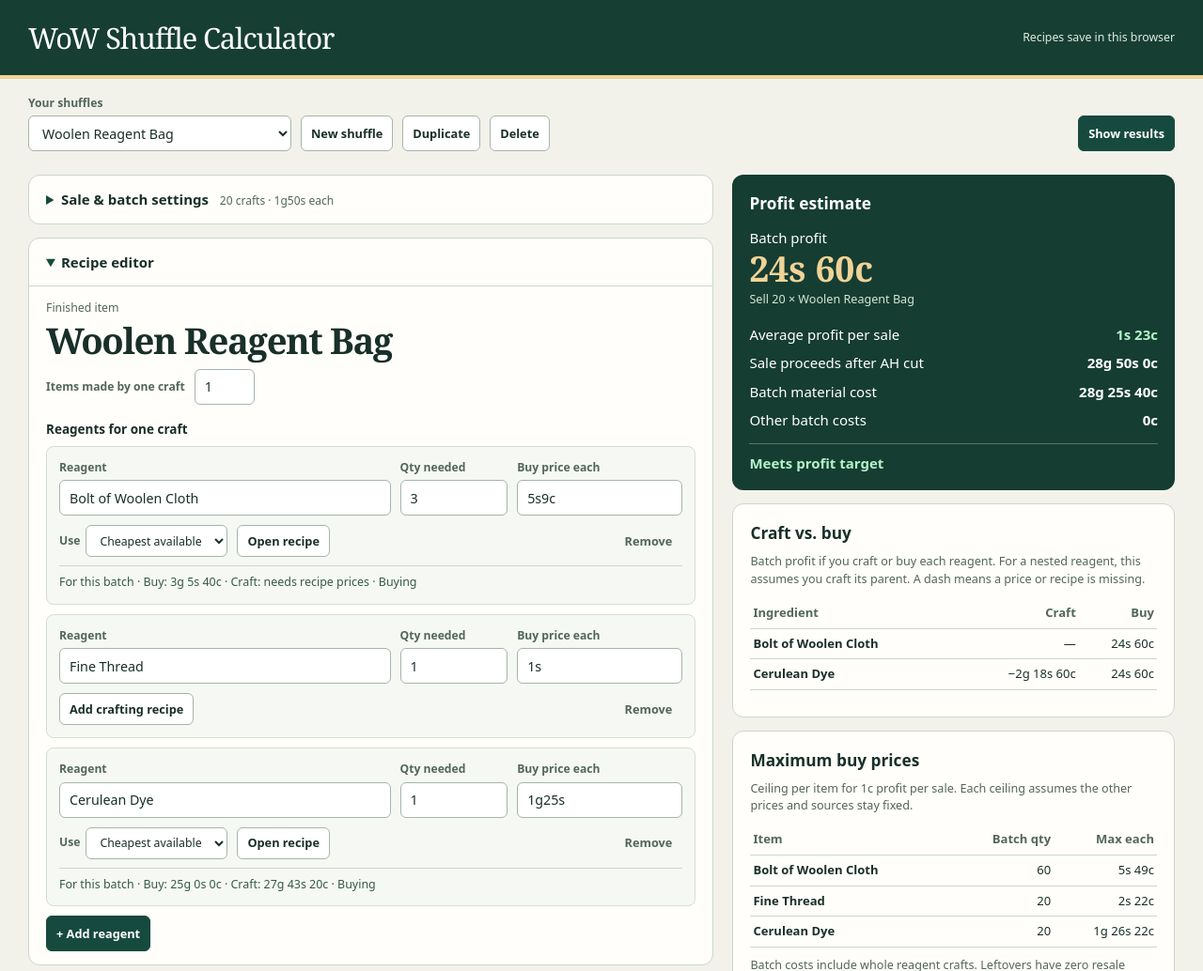
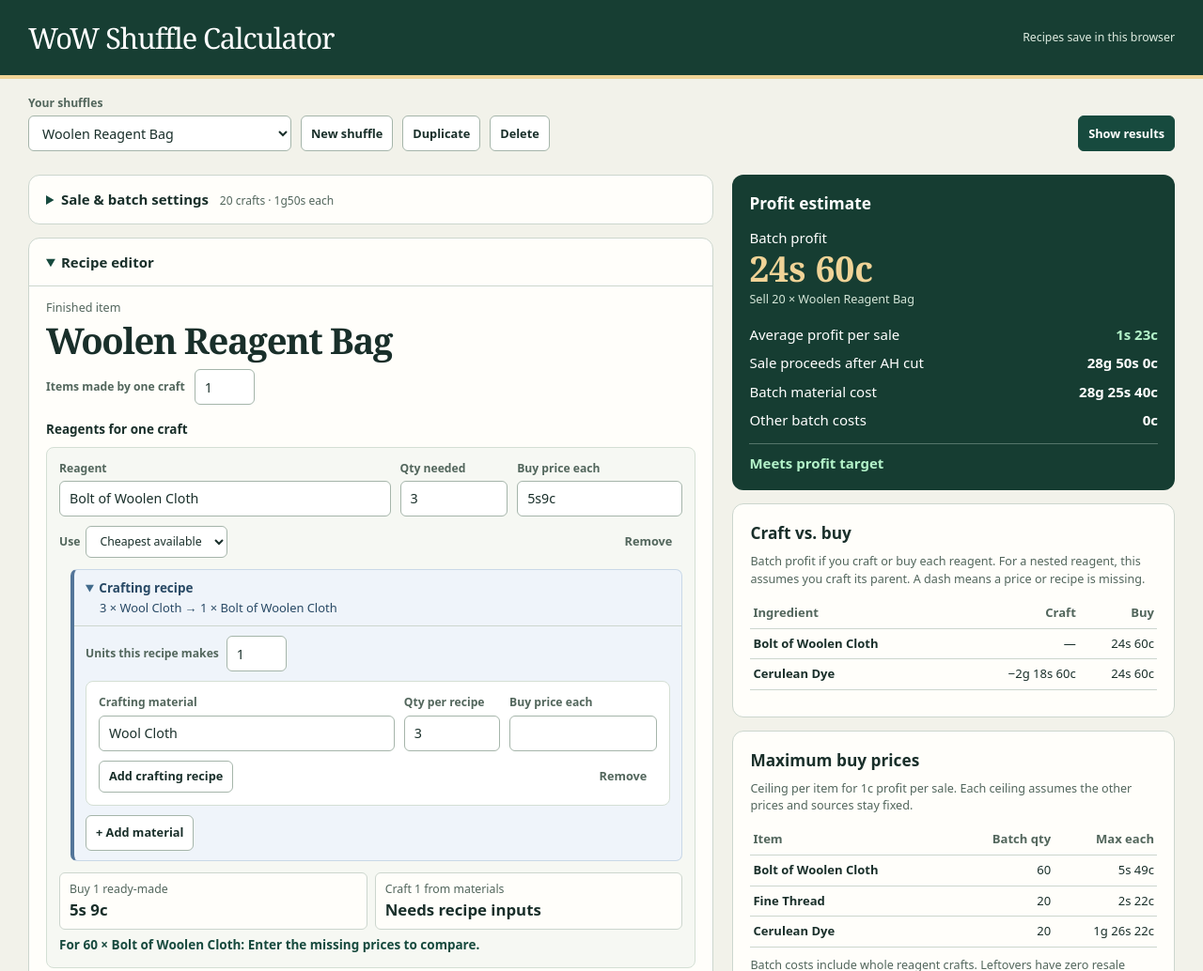
Before and after one commit to Shabbso/wow-shuffle-calculator, a plain HTML site: page index.html in a window 1280 px wide. Shown: the top 1034 px of the page at 94% size. Drawn offline with Linux system fonts and the light colour scheme.

Commit message:
Edit nested crafting materials and compare reagent prices inline

```diff
--- a/app.js
+++ b/app.js
@@ -41,95 +41,72 @@ function field(label, value, fieldName, id = '') {
     ${numeric ? 'inputmode="decimal"' : ''} autocomplete="off"></label>`;
 }
 
-let recipeId = null;
-
-function context() {
-  const s = active();
-  const entries = [...nodes(s.ingredients)];
-  const entry = entries.find(({node}) => node.id === recipeId);
-  const parents = entry ? [...entry.ancestors, recipeId].map(id => entries.find(({node}) => node.id === id).node) : [];
-  let runs = Number(s.batch);
-  for (const parent of parents) runs = Math.ceil(runs * Number(parent.qty) / Number(parent.yield));
-  return {parent: entry?.node, parents, runs, items: entry?.node.children ?? s.ingredients};
-}
-
 function sourceControl(node) {
   return `<label class="source">Use<select data-field="mode" data-id="${node.id}">
       ${[['auto','Cheapest available'],['buy','Buy from AH'],['craft','Craft it']].map(([value,label]) =>
       `<option value="${value}" ${node.mode === value ? 'selected' : ''}>${label}</option>`).join('')}</select></label>`;
 }
 
-function ingredient(node) {
+function ingredient(node, depth = 0) {
   const recipe = node.children.length > 0;
-  return `<article class="ingredient" aria-label="${escapeHtml(node.name || 'New reagent')}">
-    <div class="ingredient-fields">${field('Reagent', node.name, 'name', node.id)}
-    ${field('Qty needed', node.qty, 'qty', node.id)}
+  const name = escapeHtml(node.name || 'New reagent');
+  const branch = recipe ? `<details class="subrecipe" data-branch="${node.id}" ${node.folded ? '' : 'open'}>
+    <summary>Crafting recipe <span class="formula" id="formula-${node.id}"></span></summary>
+    <div class="branch-body">
+      ${field('Units this recipe makes', node.yield, 'yield', node.id)}
+      ${node.children.map(child => ingredient(child, depth + 1)).join('')}
+      <button data-action="child" data-id="${node.id}">+ Add material</button>
+    </div></details>` : '';
+  return `<article class="ingredient" id="row-${node.id}" aria-label="${name}">
+    <div class="ingredient-fields">${field(depth ? 'Crafting material' : 'Reagent', node.name, 'name', node.id)}
+    ${field(depth ? 'Qty per recipe' : 'Qty needed', node.qty, 'qty', node.id)}
     ${field('Buy price each', node.price, 'price', node.id)}</div>
     <div class="actions">
-    ${recipe ? sourceControl(node) : ''}
-    <button data-action="open" data-id="${node.id}">${recipe ? 'Open recipe' : 'Add crafting recipe'}</button>
-    <button class="remove" data-action="remove" data-id="${node.id}">Remove</button></div>
-    ${recipe ? `<p class="decision" id="cost-${node.id}"></p>` : ''}</article>`;
-}
-
-function navigateRecipe(id) {
-  recipeId = id;
-  renderRecipe();
-  $('parent-name').focus();
+      ${recipe ? sourceControl(node) : `<button data-action="child" data-id="${node.id}">Add crafting recipe</button>`}
+      <button class="remove" data-action="remove" data-id="${node.id}">Remove</button>
+    </div>
+    ${branch}
+    ${recipe ? `<div class="comparison" id="cost-${node.id}"></div>` : ''}
+  </article>`;
 }
 
 function renderRecipe() {
   const s = active();
-  const {parent, parents, items} = context();
-  const trail = [{id: '', name: s.output || 'Finished item'}, ...parents];
-  $('path').innerHTML = parent ? trail.slice(0, -1).map(n =>
-    `<button data-parent="${n.id}">${escapeHtml(n.name || 'Unnamed reagent')}</button><span aria-hidden="true"> › </span>`).join('') + 'Reagent recipe' : 'Finished item';
-  $('parent-name').textContent = (parent ? parent.name : s.output) || (parent ? 'Unnamed reagent' : 'Finished item');
-  $('yield-line').innerHTML = field('Items made by one craft', (parent || s).yield, 'yield', parent?.id);
-  $('ingredients').innerHTML = items.map(ingredient).join('') || '<p class="hint">Add the first reagent used to make this item.</p>';
-  $('back').hidden = !parent;
-  $('parent-source').hidden = !parent;
-  $('parent-source').innerHTML = parent ? sourceControl(parent) + '<div id="parent-cost"></div>' : '';
+  $('parent-name').textContent = s.output || 'Finished item';
+  $('yield-line').innerHTML = field('Items made by one craft', s.yield, 'yield');
+  $('ingredients').innerHTML = s.ingredients.map(node => ingredient(node)).join('') || '<p class="hint">Add the first reagent used to make this item.</p>';
   updateCosts();
 }
 
-function updateCosts() {
-  const {items, runs, parents, parent} = context();
-  if (parent) {
-    let parentRuns = Number(active().batch);
-    for (const n of parents.slice(0,-1)) parentRuns = Math.ceil(parentRuns * Number(n.qty) / Number(n.yield));
-    const required = parentRuns * Number(parent.qty);
-    const buy = plan([parent], parentRuns, {id: parent.id, mode: 'buy'});
-    const craft = plan([parent], parentRuns, {id: parent.id, mode: 'craft'});
-    const savings = craft && buy ? Math.abs(buy.cost - craft.cost) : null;
-    const verdict = savings === null ? 'Enter the missing prices to compare both sources.'
-      : savings === 0 ? 'Both sources cost the same.'
-      : (buy.cost < craft.cost ? 'Buying' : 'Crafting') + ' saves ' + money(savings);
-    $('parent-cost').innerHTML = `<p class="demand">Cost to supply ${positive(required) ? required : '—'} × ${escapeHtml(parent.name || 'reagent')}</p>
-      <div class="quotes"><div>Buy from AH<strong>${buy ? money(buy.cost) : 'Needs price'}</strong></div>
-      <div>Craft from reagents<strong>${craft ? money(craft.cost) : 'Needs prices'}</strong></div></div>
-      <p class="verdict">${verdict}</p>`;
-  }
-  for (const node of items.filter(n => n.children.length)) {
-    const entry = $('cost-' + node.id);
-    if (!entry) continue;
+function updateBranchCosts(items, runs) {
+  for (const node of items) {
+    if (!node.children.length) continue;
+    const name = node.name.trim() || 'reagent';
+    const parts = node.children.map(child => `${child.qty || '—'} × ${child.name.trim() || 'material'}`);
+    $('formula-' + node.id).textContent = `${parts.join(' + ')} → ${node.yield || '—'} × ${name}`;
+    const required = runs * Number(node.qty);
     const buy = plan([node], runs, {id: node.id, mode: 'buy'});
     const craft = plan([node], runs, {id: node.id, mode: 'craft'});
-    const buyWins = buy && (!craft || buy.cost <= craft.cost);
-    const route = node.mode === 'auto' ? (buyWins ? 'buy' : 'craft') : node.mode;
-    const chosen = route === 'buy' ? buy : craft;
-    entry.textContent = `For this batch · Buy: ${buy ? money(buy.cost) : 'needs price'} · Craft: ${craft ? money(craft.cost) : 'needs recipe prices'} · ${chosen ? (route === 'buy' ? 'Buying' : 'Crafting') : 'Incomplete'}`;
+    const difference = buy && craft ? buy.cost - craft.cost : null;
+    let verdict = 'Enter the missing prices to compare.';
+    if (difference === 0) verdict = 'Both sources cost the same.';
+    else if (difference !== null) verdict = `${difference > 0 ? 'Crafting' : 'Buying'} saves ${money(Math.abs(difference))}.`;
+    const output = Number(node.yield);
+    const outputLabel = positive(output) ? output : '—';
+    const buyQuote = positive(output) ? copper(node.price) * output : NaN;
+    const craftQuote = positive(output) ? plan(node.children, 1) : null;
+    $('cost-' + node.id).innerHTML = `<div class="quotes"><div>Buy ${outputLabel} ready-made<strong>${Number.isSafeInteger(buyQuote) ? money(buyQuote) : 'Needs price'}</strong></div>
+      <div>Craft ${outputLabel} from materials<strong>${craftQuote ? money(craftQuote.cost) : 'Needs recipe inputs'}</strong></div></div>
+      <p class="verdict">For ${positive(required) ? required : '—'} × ${escapeHtml(name)}: ${verdict}</p>`;
+    updateBranchCosts(node.children, Math.ceil(required / Number(node.yield)));
   }
-  $('setup-summary').textContent = `${active().batch || '—'} crafts · ${active().sale || 'Set sale price'} each`;
 }
 
-$('back').onclick = () => {
-  const {parents} = context();
-  navigateRecipe(parents.at(-2)?.id || null);
-};
-$('path').onclick = event => {
-  if (event.target.matches('button')) navigateRecipe(event.target.dataset.parent || null);
-};
+function updateCosts() {
+  const s = active();
+  updateBranchCosts(s.ingredients, Number(s.batch));
+  $('setup-summary').textContent = `${s.batch || '—'} crafts · ${s.sale || 'Set sale price'} each`;
+}
 
 function *nodes(items, ancestors = []) {
   for (const node of items) {
@@ -197,10 +174,8 @@ function edit(event) {
   if (!node) return;
   node[field] = event.target.value;
   save();
-  if (!id && field === 'output') {
-    if (recipeId) $('path').querySelector('button').textContent = node.output || 'Finished item';
-    else $('parent-name').textContent = node.output || 'Finished item';
-  }
+  if (!id && field === 'output') $('parent-name').textContent = node.output || 'Finished item';
+  if (id && field === 'name') $('row-' + id).setAttribute('aria-label', node.name || 'New reagent');
   updateCosts();
   if (!id && field === 'name') renderMenu();
   results();
@@ -231,9 +206,8 @@ $('view').onclick = () => {
 };
 
 document.addEventListener('input', edit);
-$('saved').onchange = event => { recipeId = null; state.active = event.target.value; save(); render(); };
+$('saved').onchange = event => { state.active = event.target.value; save(); render(); };
 function append(shuffle) {
-  recipeId = null;
   state.shuffles.push(shuffle);
   state.active = shuffle.id;
   save();
@@ -248,7 +222,6 @@ $('duplicate').onclick = () => {
 };
 $('delete').onclick = () => {
   if (!confirm(`Delete “${active().name || 'Untitled shuffle'}”?`)) return;
-  recipeId = null;
   state.shuffles = state.shuffles.filter(shuffle => shuffle.id !== active().id);
   if (!state.shuffles.length) state.shuffles.push(newShuffle());
   state.active = state.shuffles[0].id;
@@ -262,16 +235,26 @@ function add(list) {
   render();
   document.querySelector(`input[data-id="${node.id}"]`).focus();
 }
-$('add').onclick = () => add(context().items);
+$('add').onclick = () => add(active().ingredients);
 $('ingredients').onclick = event => {
+  const summary = event.target.closest('.subrecipe > summary');
+  if (summary) {
+    event.preventDefault();
+    const details = summary.parentElement;
+    const entry = [...nodes(active().ingredients)].find(({node}) => node.id === details.dataset.branch);
+    details.open = !details.open;
+    entry.node.folded = !details.open;
+    save();
+    return;
+  }
   const {action, id} = event.target.dataset;
   if (!action) return;
   const s = active();
   const all = [...nodes(s.ingredients)].map(({node}) => node);
   const node = all.find(node => node.id === id);
-  if (action === 'open') {
-    navigateRecipe(id);
-    if (!node.children.length) add(node.children);
+  if (action === 'child') {
+    node.folded = false;
+    add(node.children);
     return;
   }
   if (node.children.length && !confirm(`Remove ${node.name || 'this reagent'} and its crafting recipe?`)) return;
--- a/index.html
+++ b/index.html
@@ -15,10 +15,10 @@
 <details id="setup"><summary>Sale &amp; batch settings <small id="setup-summary"></small></summary>
 <div id="settings"></div><p class="hint">Prices accept 1g50s, 30s39c, or 7.05 for 7s 5c. Use 0c for free items.</p></details>
 <details id="recipe" open><summary>Recipe editor</summary><div id="recipe-body">
-<nav id="path" aria-label="Recipe path"></nav>
+<p class="hint">Finished item</p>
 <h2 id="parent-name" tabindex="-1"></h2>
-<div id="yield-line"></div><div id="parent-source" hidden></div>
-<div class="materials"><h3>Reagents for one craft</h3><div id="ingredients"></div><button id="add">+ Add reagent</button> <button id="back" hidden>Done editing recipe</button></div>
+<div id="yield-line"></div>
+<div class="materials"><h3>Reagents for one craft</h3><div id="ingredients"></div><button id="add">+ Add reagent</button></div>
 </div></details></div>
 <aside id="analysis" aria-label="Shuffle results"></aside></div></main>
 <script src="calc.js"></script><script src="app.js"></script></body></html>
--- a/style.css
+++ b/style.css
@@ -30,8 +30,6 @@ details[open]>summary{border-bottom:1px solid var(--line)}
 .fields{display:grid;grid-auto-flow:column;grid-auto-columns:minmax(0,1fr);gap:10px}
 .fields+.fields{margin-top:10px}
 #setup>.hint{padding-top:0}
-#path{color:var(--muted);font-size:.82rem;overflow-wrap:anywhere}
-#path button{border:0;border-bottom:1px solid var(--line);border-radius:0;color:var(--forest);background:transparent;padding:0 2px;min-height:30px}
 #parent-name{font-size:clamp(1.65rem,3vw,2.55rem);margin:2px 0 8px;line-height:1.18;overflow-wrap:anywhere}
 #yield-line label{display:flex;align-items:center;gap:10px}
 #yield-line input{width:64px}
@@ -44,7 +42,6 @@ h3{font-size:.9rem;margin-bottom:8px}
 .source{flex-direction:row;gap:6px}
 .source select{font-size:.82rem;min-height:34px;width:auto}
 .remove{margin-left:auto;color:var(--muted);background:transparent;border-color:transparent}
-.decision{margin-top:9px;padding-top:8px;border-top:1px solid var(--line);font-size:.83rem;color:#375947}
 .hint{font-size:.84rem;color:var(--muted)}
 h2{font-size:1.15rem;margin-bottom:8px}
 #analysis section:first-child{background:#163d32;color:white;border:0}
@@ -67,10 +64,31 @@ thead{color:var(--muted)}
 @media(max-width:800px){.shell{width:calc(100% - 24px)}.layout{display:block}.mast span{display:none}.library{gap:6px}.library label{width:100%}.results-view .editor{grid-template-columns:1fr}.results-view .editor details{margin:0}.results-view #analysis{margin-top:12px}.fields{grid-auto-flow:row;grid-template-columns:repeat(2,minmax(0,1fr))}}
 @media(max-width:510px){.ingredient-fields{grid-template-columns:1fr 1fr}.ingredient-fields label:first-child{grid-column:span 2}.actions{gap:5px}.source{width:100%}#recipe-body,#settings,section{padding:12px}summary small{display:block;margin-left:18px}.results-view #analysis{grid-template-columns:1fr}}
 
-#parent-source{margin-top:12px;border-left:3px solid #649885;background:#edf3ed;padding:12px}
 
 .demand{margin-top:10px;color:var(--muted);font-size:.85rem}
 .quotes{display:grid;grid-template-columns:repeat(2,minmax(0,1fr));gap:8px;margin:6px 0}
 .quotes>div{background:#fffefa;border:1px solid var(--line);border-radius:6px;padding:8px 10px;font-size:.82rem;color:var(--muted)}
 .quotes strong{display:block;color:var(--ink);font-size:1.12rem;font-variant-numeric:tabular-nums}
 .verdict{font-weight:650;color:var(--forest);font-size:.9rem}
+.subrecipe { margin: 12px 0 0 12px; background: #eff4fa; border: 1px solid #c9d8e7; border-left: 4px solid #537599; border-radius: 7px; }
+.subrecipe > summary { padding: 9px 12px; color: #284965; font-size: .9rem; }
+.subrecipe > summary::marker { color: #426b8c; }
+.formula { display: block; margin: 2px 0 0 15px; font-size: .86rem; font-weight: 500; overflow-wrap: anywhere; }
+.branch-body { padding: 10px 12px; }
+.branch-body > label { display: flex; align-items: center; gap: 8px; margin-bottom: 10px; }
+.branch-body > label input { width: 64px; }
+.branch-body > .ingredient { background: #fff; }
+.subrecipe .subrecipe { margin-left: 0; }
+.comparison { margin-top: 12px; }
+@container (max-width: 450px) {
+  .ingredient-fields { grid-template-columns: repeat(2,minmax(0,1fr)); }
+  .ingredient-fields > label:first-child { grid-column: 1 / -1; }
+}
+.ingredient { container-type: inline-size; }
+@media(max-width:600px) {
+  .subrecipe { margin-left: 4px; }
+  .branch-body { padding: 8px; }
+  .branch-body .ingredient { padding: 8px; }
+  .subrecipe .subrecipe .subrecipe { border-right: 0; }
+  .subrecipe .subrecipe .branch-body, .subrecipe .subrecipe .ingredient { padding-inline: 2px; }
+}
```
